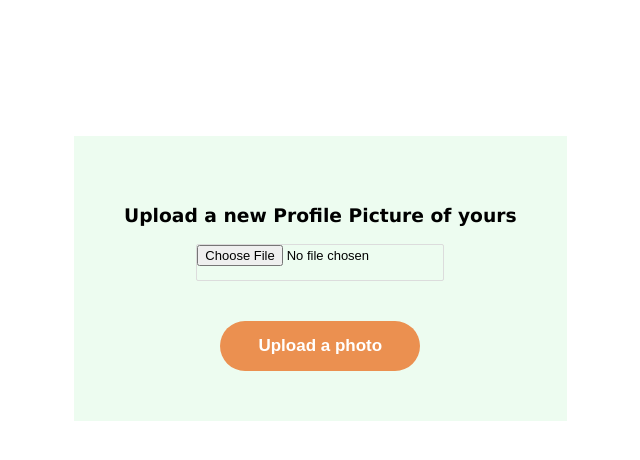
After one commit to Meetshah1010/YCOC, a PHP site: page /user/changepic/changepic.html in a window 1280 px wide. The commit adds this page. Shown: the top 460 px of the page, without its empty margins (254-894 px from the left). Run offline with PHP 8.4, Linux system fonts and the light colour scheme.

Commit message:
created a change pic and it is in work in progress phase

```diff
--- a/test.html
+++ b/test.html
@@ -81,10 +81,11 @@
 
   <div class="container">
     <img src="assets/images/avtar.png" alt="Avatar" class="image">
+    <a href="https://www.youtube.com/">
     <div class="overlay">
       <div class="circle"></div>
-      <a href="https://google.com">
-      <img src="https://img.icons8.com/metro/26/000000/camera.png"/>
+
+      <img  src="https://img.icons8.com/metro/26/000000/camera.png"alt="HTML tutorial"/>
     </a>
     </div>
   </div>
--- /dev/null
+++ b/user/changepic/changepic.html
@@ -0,0 +1,49 @@
+<!DOCTYPE html>
+<html>
+    <head>
+        <title>
+            Forgot Password
+        </title>
+    </head>
+    <style>
+    	body{
+    		font-family: Verdana, Geneva, Tahoma, sans-serif;
+    	}
+    	.container{
+    		position: absolute;
+    		background-color:#edfcf0;
+    		align-items: center;
+    		text-align: center;
+    		padding: 50px;
+    		margin-left: 25%;
+    		margin-top: 10%;
+    	}
+    	input{
+    		color: black;
+    		font-size: 13px;
+    		height: 35px;
+    		 border: 1px solid gainsboro;
+            border-radius: 2px;
+    	}
+    	.success{
+    		margin-top: 40px;
+            color: white;
+            background-color: #eb9050;
+            border: none;
+            border-radius: 30px;
+            width: 200px;
+            height: 50px;
+            font-size: 17px;
+            font-weight: bold;
+    	}
+    </style>
+    <body>
+    	<div class="container">
+    		<h3>Upload a new Profile Picture of yours</h3>
+            <form action="changepic.php" method="POST" enctype="multipart/form-data">
+                <input type="file" name="img"><br>
+                <input class="success" name="update" type="submit" value="Upload a photo">
+            </form>
+    	</div>
+    </body>
+</html>
--- a/user/profile/updateuser.php
+++ b/user/profile/updateuser.php
@@ -8,14 +8,14 @@ if (isset($_SESSION['is_userlogin'])) {
 }
 if(isset($_REQUEST['update']))
 {
-    echo "Hey";
+
     $rname = $_REQUEST['rname'];
     $rmob = $_REQUEST['rmob'];
     $rlandmark = $_REQUEST['rarea'];
     $sql = "UPDATE register SET rname='$rname', rmob='$rmob', rlandmark = '$rlandmark' WHERE remail = '$remail'";
     if($conn->query($sql)==TRUE)
     {
-        echo '<script>window.alertalert("Updated successfully")</script>';
+        echo '<script>window.alert("Updated successfully")</script>';
         echo '<script>location.href="profile.php"</script>';
     }
     else
```
Also changed, not shown: user/changepic/changepic.php (added, +31 -0 lines), user/profile/profile.php (+5 -4 lines).
